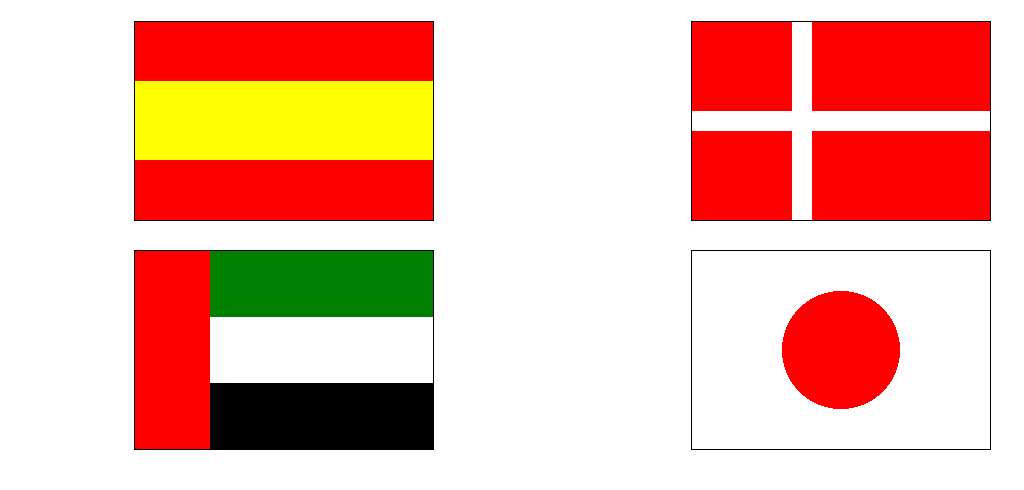
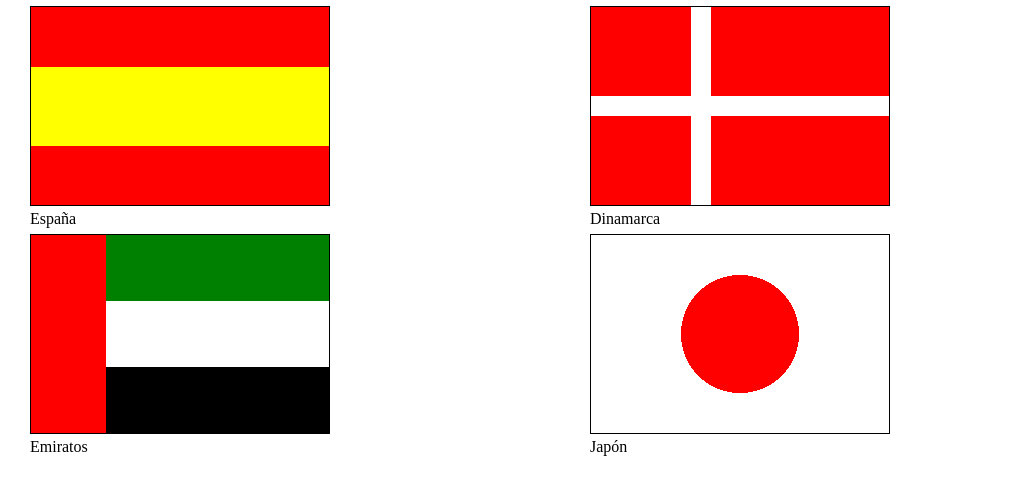
Before and after one commit to Samyra-programmer/Posicionamiento-y-Layout, a plain HTML site: page Desafio3/index.html in a window 1280 px wide. Shown: the whole page, without its empty margins (0-1024 px from the left). Drawn offline with Linux system fonts and the light colour scheme.

Commit message:
Agrego nombre de las banderas

```diff
--- a/Desafio3/index.html
+++ b/Desafio3/index.html
@@ -8,14 +8,19 @@
     <title>Desafio 3</title>
 
     <style>
+        body{
+            margin: 0;
+            padding: 0;
+        }
         section {
             width: 300px;
             height: 200px;
             border: 1px solid black;
-            margin: 1% 10%;
+            margin: 2% 10% 0% 10%;
             display: inline-block;
             box-sizing: border-box;
         }
+
         /*España*/
         .espana {
             background-color: red;
@@ -26,11 +31,13 @@
             height: 40%;
             margin-top: 20%;
         }
+
         /*Dinamarca*/
         .dinamarca {
             background-color: red;
             position: relative;
         }
+
         .dinamarca-white-1 {
             width: 100%;
             border-bottom: 20px solid white;
@@ -38,6 +45,7 @@
             position: absolute;
             top: 0;
         }
+
         .dinamarca-white-2 {
             border-right: 20px solid white;
             height: 100%;
@@ -76,28 +84,49 @@
         .japon {
             background-image: radial-gradient(circle, red 33%, white 33%, white);
         }
+        .contenedor{
+            display: inline-block;
+            margin-right: 20%;
+        }
+
+        p {
+            position: relative;
+            left: 10%;
+            margin: 0;
+        }
     </style>
 </head>
 
 <body>
 
+<div class="contenedor">
     <section class="espana">
         <div class="espana-yellow"></div>
     </section>
+    <p>España</p>
+</div>
 
+
+<div class="contenedor">
     <section class="dinamarca">
         <div class="dinamarca-white-1"></div>
         <div class="dinamarca-white-2"></div>
     </section>
-
+    <p>Dinamarca</p>
+    </div>
+    <div class="contenedor">
     <section class="emiratos">
         <div class="emiratos-green"></div>
         <div class="emiratos-white"></div>
         <div class="emiratos-black"></div>
     </section>
+    <p>Emiratos</p>
+    </div>
 
+    <div class="contenedor">
     <section class="japon"></section>
-
+    <p>Japón</p>
+</div>
 
 </body>
 
```
